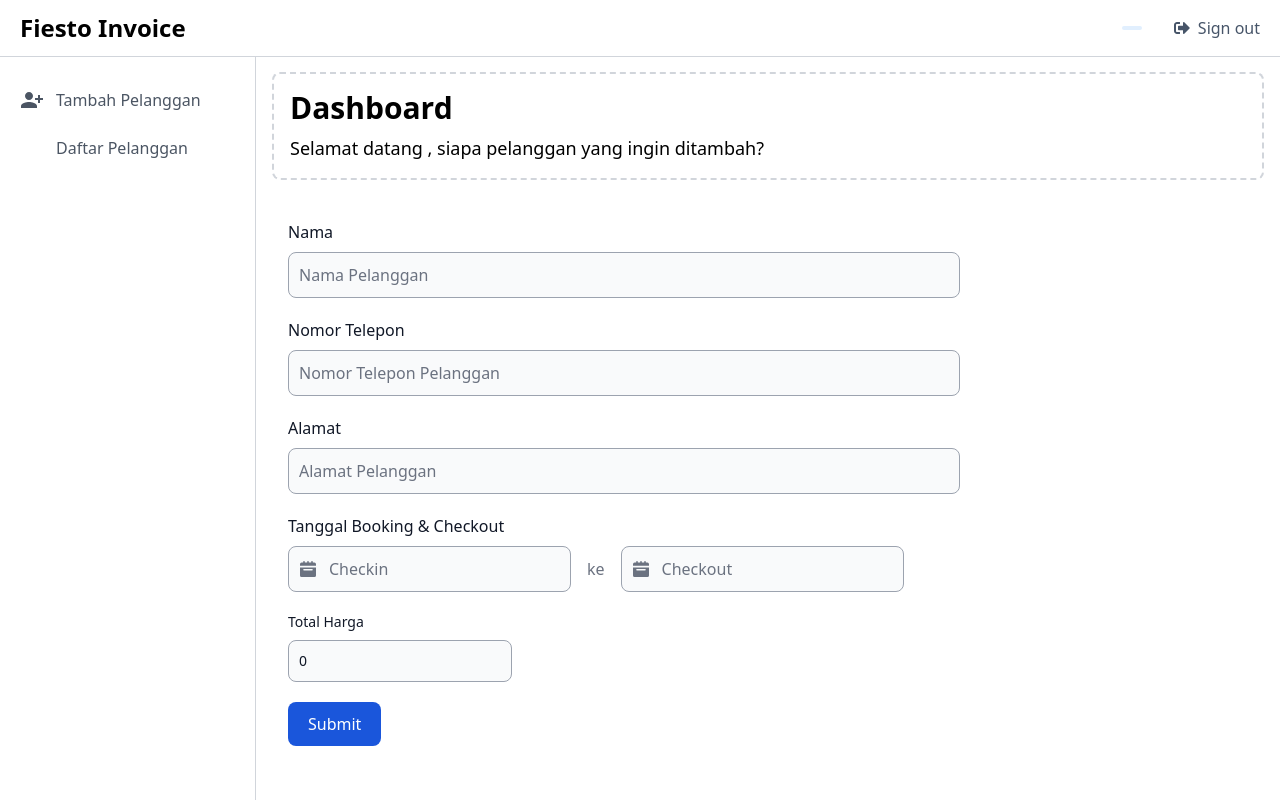
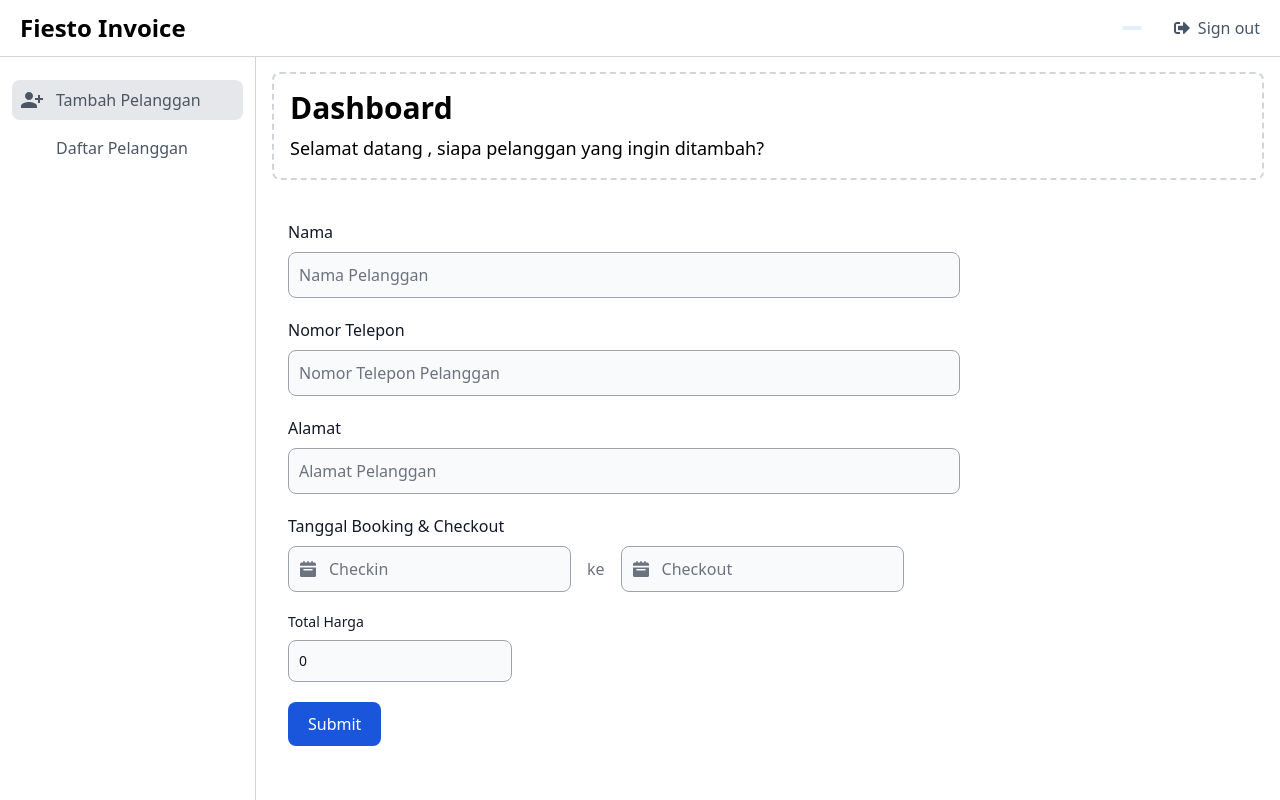
Before and after one commit to Pashyaaaa/invoice, a React (Vite) app in the folder dashboard/: page / in a window 1280 px wide. Built offline with nearby package versions, Linux system fonts and the light colour scheme; no server answers; some icons are missing.

Commit message:
membuat active link pada bagian sidebar

```diff
--- a/dashboard/src/DefaultLayout.jsx
+++ b/dashboard/src/DefaultLayout.jsx
@@ -6,7 +6,8 @@ import { FaSignOutAlt } from "react-icons/fa"
 import { useState } from "react"
 import {
   useNavigate,
-  Link
+  Link,
+  NavLink
 } from "react-router-dom"
 
 export default function DefaultLayout({ children, page }) {
@@ -80,22 +81,22 @@ export default function DefaultLayout({ children, page }) {
         <div className="h-full px-3 pb-4 overflow-y-auto bg-white">
           <ul className="space-y-2 font-medium">
             <li>
-              <Link
+              <NavLink
                 to={'/'}
-                className="flex items-center p-2 text-gray-900 rounded-lg dark:text-white hover:bg-gray-200 dark:hover:bg-gray-700 group"
+                className={({ isActive }) => isActive ? 'flex items-center p-2 rounded-lg bg-gray-200 group' : 'flex items-center p-2 rounded-lg hover:bg-gray-200 group'}
               >
                 <MdPersonAddAlt1 className="text-2xl text-gray-600 transition duration-75 group-hover:text-gray-900" />
                 <span className="ms-3 text-gray-600 transition duration-75 group-hover:text-gray-900">Tambah Pelanggan</span>
-              </Link>
+              </NavLink>
             </li>
             <li>
-              <Link
+              <NavLink
                 to={'/dashboard/daftar-pelanggan'}
-                className="flex items-center p-2 text-gray-900 rounded-lg dark:text-white hover:bg-gray-200 dark:hover:bg-gray-700 group"
+                className={({ isActive }) => isActive ? 'flex items-center p-2 rounded-lg bg-gray-200 group' : 'flex items-center p-2 rounded-lg hover:bg-gray-200 group'}
               >
                 <PiUserListFill className="text-2xl text-gray-600 transition duration-75 group-hover:text-gray-900" />
                 <span className="ms-3 text-gray-600 transition duration-75 group-hover:text-gray-900">Daftar Pelanggan</span>
-              </Link>
+              </NavLink>
             </li>
           </ul>
         </div>
--- a/dashboard/src/components/ModalBayar.jsx
+++ b/dashboard/src/components/ModalBayar.jsx
@@ -1,8 +1,11 @@
 import { useState } from 'react'
 import DatePicker from 'react-datepicker'
 import 'react-datepicker/dist/react-datepicker.css'
-import { useLoaderData, useNavigate } from "react-router-dom"
 import getPelanggan from '../libs/getPelanggan'
+import {
+  useLoaderData,
+  useNavigate
+} from "react-router-dom"
 
 export function loader({ params }) {
   const pelanggan = getPelanggan(params.id)
```
